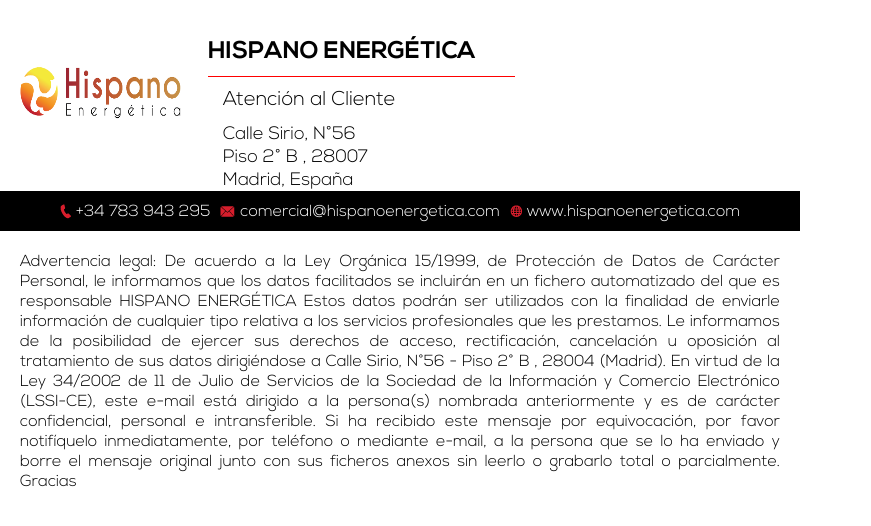
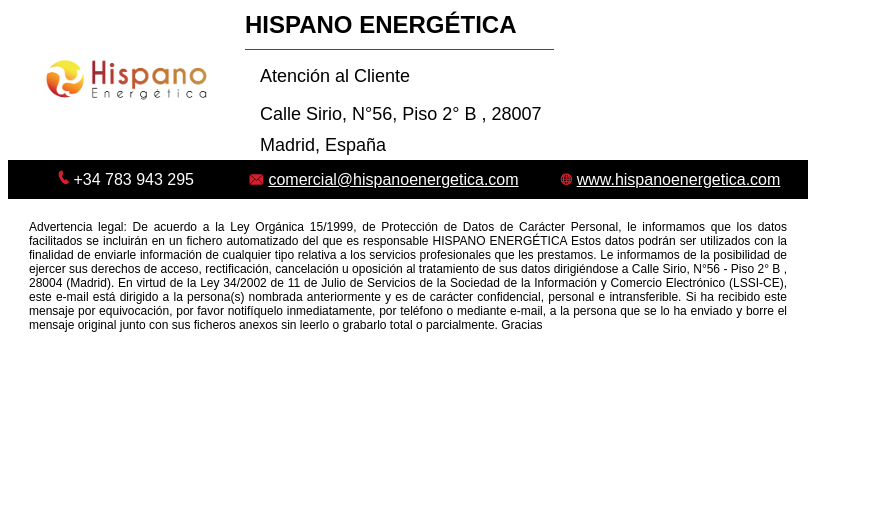
Before and after one commit to magiksen/Firma-Hispano, a plain HTML site: page index.html in a window 1280 px wide. Shown: the whole page, without its empty margins (0-871 px from the left). Drawn offline with Linux system fonts and the light colour scheme.

Commit message:
Codigo con tablas

```diff
--- a/index.html
+++ b/index.html
@@ -3,190 +3,31 @@
 <head>
 	<meta charset="UTF-8">
 	<title>Firma</title>
-	<style type="text/css">
-
-		@font-face {
-		    font-family: 'Nexa_Free_Bold';
-		    src: url('Nexa_Free_Bold-webfont.woff2') format('woff2'),
-		         url('Nexa_Free_Bold-webfont.woff') format('woff');
-		    font-weight: normal;
-		    font-style: normal;
-		}
-
-		@font-face {
-		    font-family: 'Nexa_Free_Light';
-		    src: url('Nexa_Free_Light-webfont.woff2') format('woff2'),
-		         url('Nexa_Free_Light-webfont.woff') format('woff');
-		    font-weight: normal;
-		    font-style: normal;
-		}
-
-		* {
-			margin: 0;
-			padding: 0;
-			-webkit-box-sizing: border-box;
-			-moz-box-sizing: border-box;
-			box-sizing: border-box;
-		}
-
-		.contenedor {
-			max-width: 800px;
-			display: flex;
-			flex-direction: column;
-		}
-		.contenedor div.header {
-			display: flex;
-			flex-direction: row;
-			flex-wrap: wrap;
-			justify-content: space-between;
-		}
-		.contenedor div.header .logo {
-			width: 25%;
-		}
-
-		.contenedor div.header .logo img {
-			vertical-align: middle;
-			width: 100%;
-			height: 100%;
-		}
-
-		.contenedor div.header .info {
-			display: flex;
-			flex-direction: column;
-			align-items: center;
-			width: 25%;
-		}
-
-		.contenedor div.header .info {
-			display: flex;
-			flex-direction: column;
-			align-items: center;
-			padding: 36px 0 0 0;
-		}
-
-		.contenedor div.header .info .direccion {
-			font-family: 'Nexa_Free_Light';
-			margin: 10px 0 0 0;
-			text-align: center;
-		}
-
-		.ligero {
-			font-weight: 300;
-		}
-
-		.contenedor div.header .titulo {
-			display: flex;
-			flex-direction: column;
-			width: 48%;
-			padding: 36px 0 0 0;
-		}
-
-		.contenedor div.header .titulo h2 {
-			padding-bottom: 10px;
-		    border-bottom: 1px red solid;
-		    width: 80%;
-		    font-family: 'Nexa_Free_Bold';
-		}
-
-		.contenedor div.header .titulo p {
-			margin: 10px 0 0 15px;
-			font-family: 'Nexa_Free_Light';
-			font-size: 20px;
-		}
-
-		.contenedor div.header .titulo .direccion {
-			font-family: 'Nexa_Free_Light';
-			margin: 10px 0 0 0;
-		}
-
-		.contenedor div.header .titulo .direccion p {
-			margin: 0 0 0 15px;
-			font-size: 18px;
-		}
-
-		.contenedor div.footer {
-			display: flex;
-			flex-direction: row;
-			flex-wrap: wrap;
-			justify-content: space-between;
-			background-color: #000;
-			color: #fff;
-			font-family: 'Nexa_Free_Light';
-		}
-
-		.contenedor div.footer .enlaces {
-			    display: flex;
-			    flex-direction: row;
-			    align-items: center;
-			    justify-content: center;
-			    width: 90%;
-			    flex-wrap: wrap;
-			    margin: auto;
-		}
-
-		.contenedor div.footer .enlaces p {
-			padding: 10px 5px;
-			display: flex;
-			flex-direction: row;
-		    justify-content: space-between;
-		    align-items: center;
-		}
-
-		.contenedor div.footer .enlaces p img {
-			vertical-align: top;
-			margin-right: 5px;
-		}
-
-		.contenedor div.footer .enlaces p a {
-			font-family: 'Nexa_Free_Light';
-			color: #fff;
-			text-decoration: none;
-		}
-
-		.contenedor div.footer .enlaces p a:hover {
-			color: #cd332e;
-		}
-
-		.contenedor div.texto p {
-			padding: 20px;
-			text-align: justify;
-			font-family: 'Nexa_Free_Light';
-		}
-	</style>
 </head>
 <body>
-	<div class="contenedor">
-		<div class="header">
-			<div class="logo">
-				<img src="logo.png" alt="logo">
-			</div>
-			<div class="titulo">
-				<h2>HISPANO ENERG&Eacute;TICA </h2>
-				<p class="ligero">Atenci&oacute;n al Cliente</p>
-				<div class="direccion ligero">
-					<p>Calle Sirio, N&deg;56</p>
-					<p>Piso 2&deg; B , 28007</p>
-					<p>Madrid, España</p>
-				</div>
-			</div>
-			<div class="info">
-				<!-- <div class="redes">
-					<a href="#"><img src="fb.png" alt="facebook"></a>
-					<a href="#"><img src="link.png"></a>
-					<a href="#"><img src="twitter.png"></a>
-				</div> -->
-			</div>
-		</div>
-		<div class="footer">
-			<div class="enlaces">
-				<p><img src="telf.png"> +34 783 943 295</p>
-				<p><img src="correo.png"> <a href="mailto:comercial@hispanoenergetica.com">comercial@hispanoenergetica.com</a></p>
-				<p><img src="web.png"> <a href="www.hispanoenergetica.com">www.hispanoenergetica.com</a></p>
-			</div>
-		</div>
-		<div class="texto">
-			<p>Advertencia legal: De acuerdo a la Ley Org&aacute;nica 15/1999, de Protecci&oacute;n de Datos de Car&aacute;cter Personal, le informamos que los datos facilitados se incluir&aacute;n en un fichero automatizado del que es responsable HISPANO ENERG&Eacute;TICA Estos datos podr&aacute;n ser utilizados con la finalidad de enviarle informaci&oacute;n de cualquier tipo relativa a los servicios profesionales que les prestamos. Le informamos de la posibilidad de ejercer sus derechos de acceso, rectificaci&oacute;n, cancelaci&oacute;n u oposici&oacute;n al tratamiento de sus datos dirigi&eacute;ndose a Calle Sirio, N&deg;56 - Piso 2&deg; B , 28004 (Madrid). En virtud de la Ley 34/2002 de 11 de Julio de Servicios de la Sociedad de la Informaci&oacute;n y Comercio Electr&oacute;nico (LSSI-CE), este e-mail est&aacute; dirigido a la persona(s) nombrada anteriormente y es de car&aacute;cter confidencial, personal e intransferible. Si ha recibido este mensaje por equivocaci&oacute;n, por favor notifíquelo inmediatamente, por tel&eacute;fono o mediante e-mail, a la persona que se lo ha enviado y borre el mensaje original junto con sus ficheros anexos sin leerlo o grabarlo total o parcialmente. Gracias</p>
-		</div>
-	</div>
+<table style="max-width: 800px;font-family:Arial,sans-serif;" border="0" cellspacing="0">
+  <tr>
+    <th rowspan="3" style="text-align: center;vertical-align: middle;"><img src="logo.png" alt="logo" width="200px"></th>
+    <th><h2 style="text-align: left;margin: 0;border-bottom: 1px red solid;padding-bottom: 10px;">HISPANO ENERG&Eacute;TICA </h2></th>
+    <th></th>
+  </tr>
+  <tr>
+    <td><p style="text-align: left;margin: 10px 0 0 15px;font-size: 18px;">Atenci&oacute;n al Cliente</p></td>
+    <td></td>
+  </tr>
+  <tr>
+    <td><p style="text-align: left;margin: 10px 0 0 15px;font-size: 18px;">Calle Sirio, N&deg;56, Piso 2&deg; B , 28007</p>
+		<p style="text-align: left;margin: 10px 0 0 15px;font-size: 18px;">Madrid, España</p></td>
+    <td></td>
+  </tr>
+  <tr>
+    <td style="background: #000;color: #fff;padding: 10px 5px;"><p style="text-align: center;margin: 0;"><img src="telf.png"> +34 783 943 295</p></td>
+    <td style="background: #000;color: #fff;padding: 10px 5px;"><p style="text-align: left;margin: 0;"><img src="correo.png"> <a style="color: #fff;" href="mailto:comercial@hispanoenergetica.com">comercial@hispanoenergetica.com</a></p></td>
+    <td style="background: #000;color: #fff;padding: 10px 5px;"><p style="text-align: left;margin: 0;"><img src="web.png"> <a style="color: #fff;" href="www.hispanoenergetica.com">www.hispanoenergetica.com</a></p></td>
+  </tr>
+  <tr>
+    <td colspan="3"><p style="font-size: 12px;text-align: justify;padding: 20px;margin: 0;">Advertencia legal: De acuerdo a la Ley Org&aacute;nica 15/1999, de Protecci&oacute;n de Datos de Car&aacute;cter Personal, le informamos que los datos facilitados se incluir&aacute;n en un fichero automatizado del que es responsable HISPANO ENERG&Eacute;TICA Estos datos podr&aacute;n ser utilizados con la finalidad de enviarle informaci&oacute;n de cualquier tipo relativa a los servicios profesionales que les prestamos. Le informamos de la posibilidad de ejercer sus derechos de acceso, rectificaci&oacute;n, cancelaci&oacute;n u oposici&oacute;n al tratamiento de sus datos dirigi&eacute;ndose a Calle Sirio, N&deg;56 - Piso 2&deg; B , 28004 (Madrid). En virtud de la Ley 34/2002 de 11 de Julio de Servicios de la Sociedad de la Informaci&oacute;n y Comercio Electr&oacute;nico (LSSI-CE), este e-mail est&aacute; dirigido a la persona(s) nombrada anteriormente y es de car&aacute;cter confidencial, personal e intransferible. Si ha recibido este mensaje por equivocaci&oacute;n, por favor notifíquelo inmediatamente, por tel&eacute;fono o mediante e-mail, a la persona que se lo ha enviado y borre el mensaje original junto con sus ficheros anexos sin leerlo o grabarlo total o parcialmente. Gracias</p></td>
+  </tr>
+</table>
 </body>
 </html>
```
